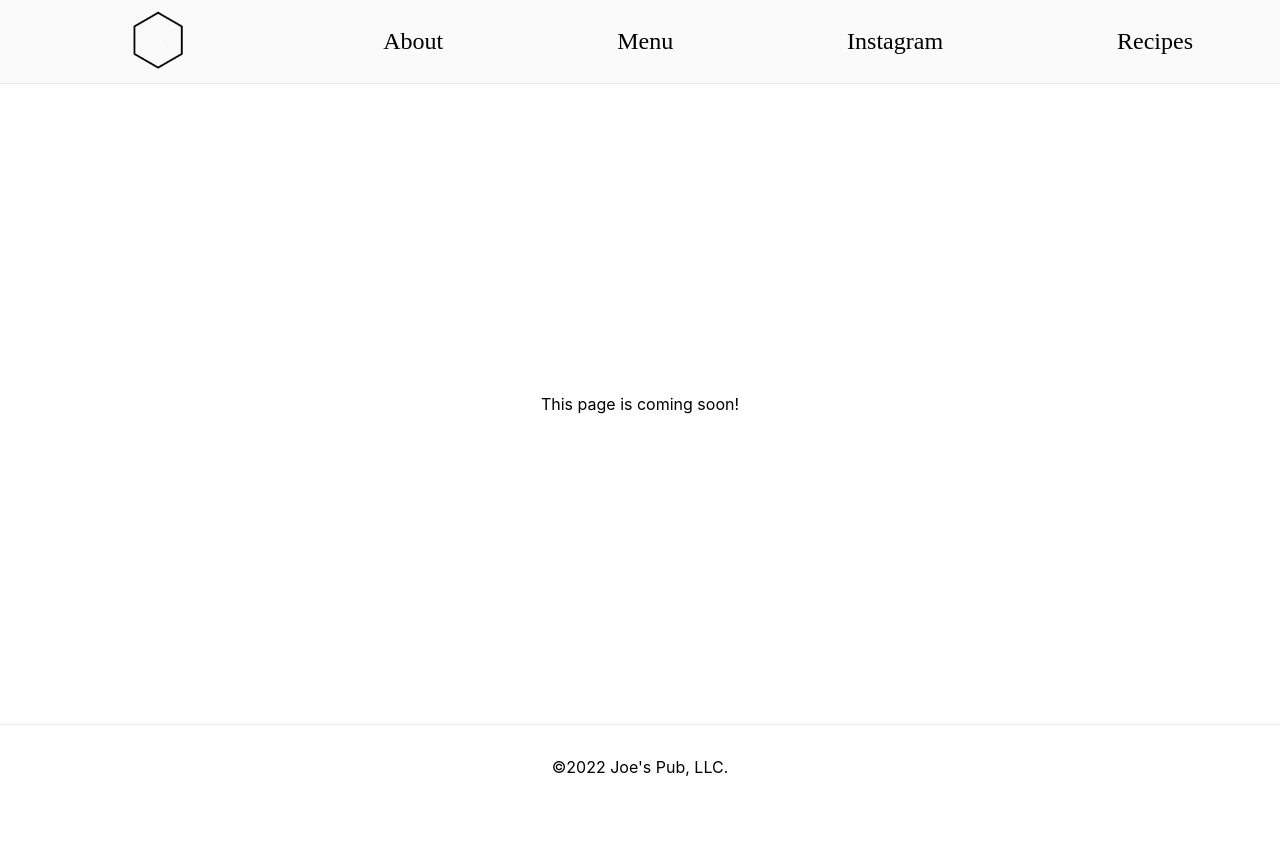
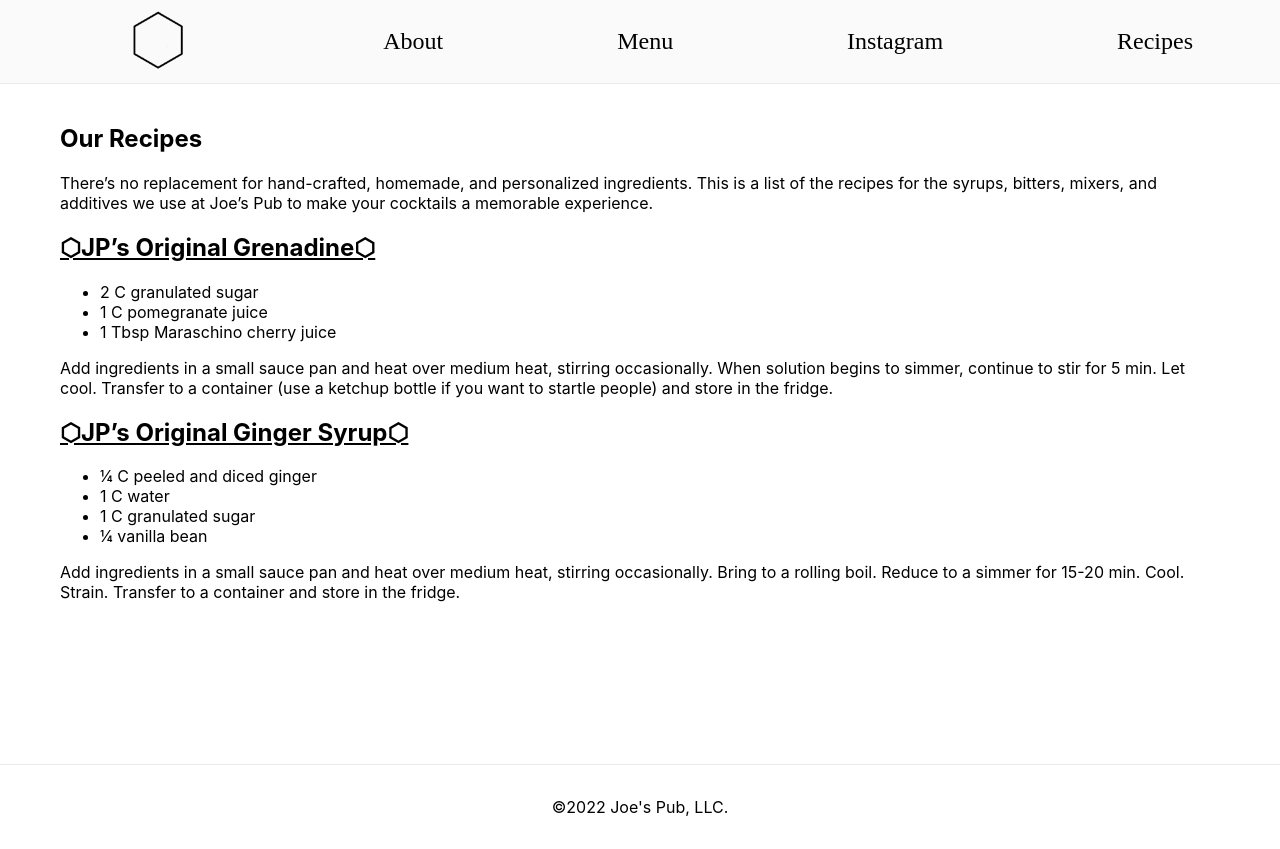
Before and after one commit to NikZprojects/joes-pub-website, a Next.js app in the folder next-app/: page /Recipes in a window 1280 px wide. Before the commit the page ends 809 px from the top, so only its background shows below. Built offline with nearby package versions, Linux system fonts and the light colour scheme; a web font is replaced by a local one.

Commit message:
Add basic recipes to site

```diff
--- a/next-app/pages/Recipes.js
+++ b/next-app/pages/Recipes.js
@@ -1,14 +1,65 @@
-export default function About() {
+// export default function About() {
+//   return (
+//     <div
+//       style={{
+//         minHeight: "80vh",
+//         display: "flex",
+//         alignItems: "center",
+//         justifyContent: "center",
+//       }}
+//     >
+//       This page is coming soon!
+//     </div>
+//   );
+// }
+
+import styles from "../styles/Home.module.css";
+
+export default function Recipes() {
   return (
-    <div
-      style={{
-        minHeight: "80vh",
-        display: "flex",
-        alignItems: "center",
-        justifyContent: "center",
-      }}
-    >
-      This page is coming soon!
+    <div className={styles.about}>
+      <div className={styles.container}>
+        <h2>Our Recipes</h2>
+        <p>
+          There’s no replacement for hand-crafted, homemade, and personalized
+          ingredients. This is a list of the recipes for the syrups, bitters,
+          mixers, and additives we use at Joe’s Pub to make your cocktails a
+          memorable experience.
+        </p>
+
+        <h2 style={{ textDecorationLine: "underline" }}>
+          ⬡JP’s Original Grenadine⬡
+        </h2>
+        <ul>
+          <li>2 C granulated sugar</li>
+          <li>1 C pomegranate juice</li>
+          <li>1 Tbsp Maraschino cherry juice</li>
+        </ul>
+
+        <p>
+          Add ingredients in a small sauce pan and heat over medium heat,
+          stirring occasionally. When solution begins to simmer, continue to
+          stir for 5 min. Let cool. Transfer to a container (use a ketchup
+          bottle if you want to startle people) and store in the fridge.
+        </p>
+
+        <h2 style={{ textDecorationLine: "underline" }}>
+          ⬡JP’s Original Ginger Syrup⬡
+        </h2>
+        <ul>
+          <li>¼ C peeled and diced ginger</li>
+          <li>1 C water</li>
+          <li>1 C granulated sugar</li>
+          <li>¼ vanilla bean</li>
+        </ul>
+
+        <p>
+          Add ingredients in a small sauce pan and heat over medium heat,
+          stirring occasionally. Bring to a rolling boil. Reduce to a simmer for
+          15-20 min. Cool. Strain. Transfer to a container and store in the
+          fridge.
+        </p>
+      </div>
     </div>
   );
 }
--- a/next-app/styles/Home.module.css
+++ b/next-app/styles/Home.module.css
@@ -40,6 +40,7 @@
 .about {
   display: flex;
   justify-content: center;
+  min-height: 85vh;
 }
 .about .container {
   max-width: 1200px;
```
Also changed, not shown: next-app/pages/About.js (+0 -14 lines), next-app/pages/about.js (+0 -14 lines), next-app/pages/recipes.js (+61 -10 lines).
